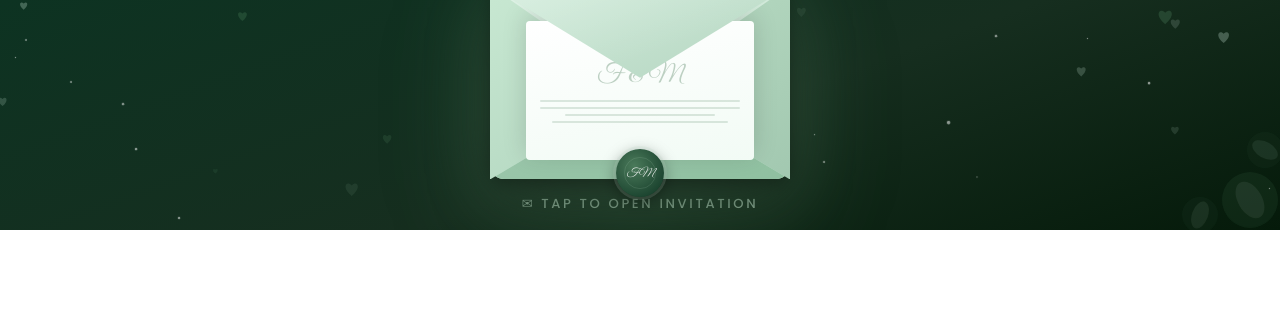
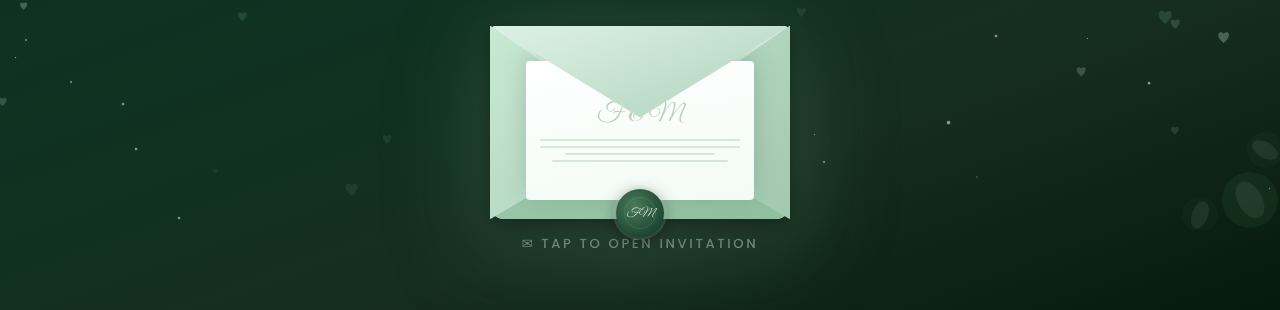
Before and after one commit to josephsismart/melfred_cherrymay, a plain HTML site: page index.html in a window 1280 px wide. Shown: the part 570-880 px from the top of the page. Before the commit the page ends 800 px from the top, so only its background shows below. Drawn offline with nearby package versions, Linux system fonts and the light colour scheme; a web font is replaced by a local one.

Commit message:
Add files via upload

```diff
--- a/index.html
+++ b/index.html
@@ -22,7 +22,7 @@
       --gold: #d4a84b; --wine: #0d3322; --wine-mid: #1e5238;
     }
     html, body {
-      height: 100%; overflow: hidden;
+      min-height: 100%; overflow-x: hidden;
       font-family: 'Poppins', sans-serif;
     }
     body {
@@ -30,6 +30,7 @@
       display: flex; flex-direction: column;
       align-items: center; justify-content: center;
       min-height: 100dvh; position: relative;
+      padding: 2rem 1rem;
     }
 
     /* Floating hearts canvas */
```
